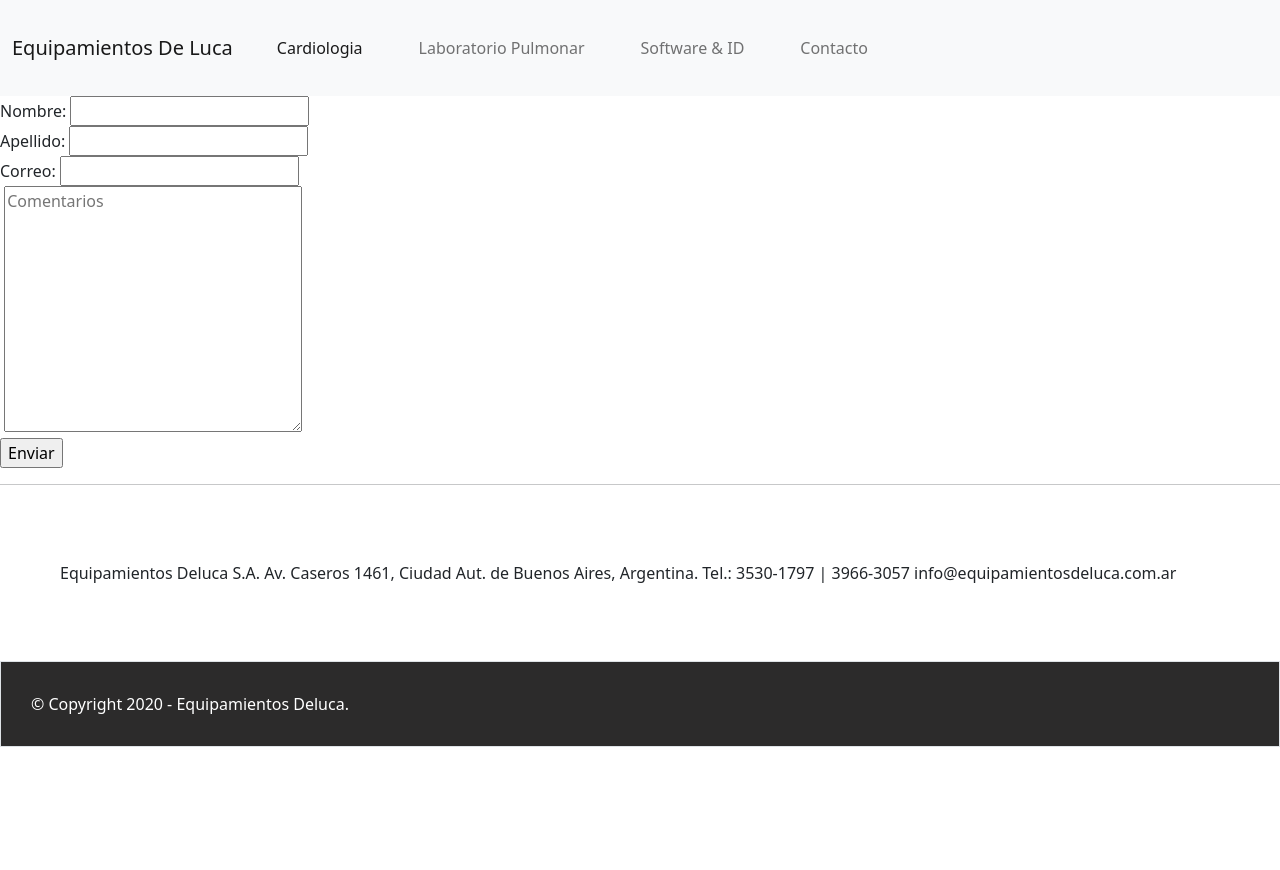
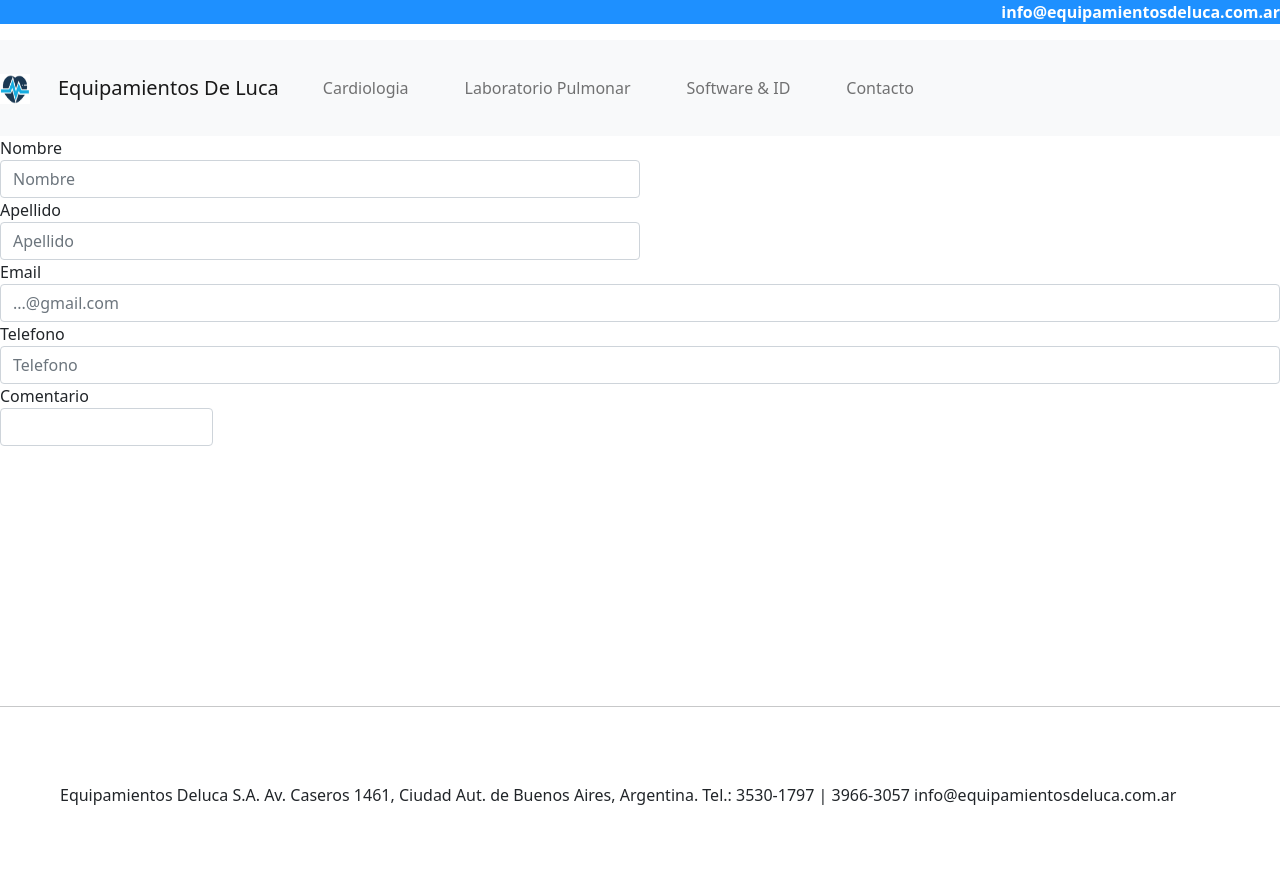
Before and after one commit to NachoRamon/Tercer-entrega-final, a website: page Contacto.html in a window 1280 px wide. Shown: the top 870 px of the page. Before the commit the page ends 800 px from the top, so only its background shows below. Drawn offline with nearby package versions, Linux system fonts and the light colour scheme.

Commit message:
complete el trabajo

```diff
--- a/Contacto.html
+++ b/Contacto.html
@@ -11,7 +11,13 @@
 
 </head>
 <body>
+  <div>
+    <p class="mail">info@equipamientosdeluca.com.ar</p>
+  </div>
     <nav class="navbar navbar-expand-lg navbar-light bg-light">
+      <a class="navbar-brand" href="#">
+        <img src="imagenes/logito.png" width="30" height="30" alt="">
+      </a>
         <div class="container-fluid">
           <a class="navbar-brand" href="index.html">Equipamientos De Luca</a>
           <button class="navbar-toggler" type="button" data-bs-toggle="collapse" data-bs-target="#navbarNav" aria-controls="navbarNav" aria-expanded="false" aria-label="Toggle navigation">
@@ -20,7 +26,7 @@
           <div class="collapse navbar-collapse" id="navbarNav">
             <ul class="navbar-nav">
               <li class="nav-item">
-                <a class="nav-link active" aria-current="page" href="Cardiologia.html">Cardiologia</a>
+                <a class="nav-link" aria-current="page" href="Cardiologia.html">Cardiologia</a>
               </li>
               <li class="nav-item">
                 <a class="nav-link" href="LaboratorioPulmonar.html">Laboratorio Pulmonar</a>
@@ -36,19 +42,33 @@
         </div>
       </nav>
 
-<main>
-
-<form action="">
-    <label for="nombre"> Nombre: </label>
-    <input type="text" name="nombre"><br>
-    <label for="apellido"> Apellido: </label>
-    <input type="text" name="apellido"><br>
-    <label for="correo"> Correo: </label>
-    <input type="email" name="correo" ><br>
-    <label for="comentarios"></label>
-    <textarea name="comentarios" id="" cols="30" rows="10" placeholder="Comentarios"></textarea><br>
-    <input type="submit" value="Enviar">
-</form>
+<main class="principal">
+  <form>
+    <div class="form-row">
+      <div class="form-group col-md-6">
+        <label for="inputEmail4">Nombre</label>
+        <input type="email" class="form-control" id="inputEmail4" placeholder="Nombre">
+      </div>
+      <div class="form-group col-md-6">
+        <label for="inputPassword4">Apellido</label>
+        <input type="password" class="form-control" id="inputPassword4" placeholder="Apellido">
+      </div>
+    </div>
+    <div class="form-group">
+      <label for="inputAddress">Email</label>
+      <input type="text" class="form-control" id="inputAddress" placeholder="...@gmail.com">
+    </div>
+    <div class="form-group">
+      <label for="inputAddress2">Telefono</label>
+      <input type="text" class="form-control" id="inputAddress2" placeholder="Telefono">
+    </div>
+    <div class="form-row">
+      <div class="form-group col-md-2">
+        <label for="inputZip">Comentario</label>
+        <input type="text" class="form-control" id="inputZip">
+      </div>
+    </div>
+  </form>
 
 </main>
 <hr>
@@ -61,7 +81,7 @@
 info@equipamientosdeluca.com.ar
 </p>
     </section>
-    <footer class="border">
+    <footer class="border pie">
         <div> © Copyright 2020 - Equipamientos Deluca. </div>
     </footer>
 </body>
--- a/scss/_clases.scss
+++ b/scss/_clases.scss
@@ -53,6 +53,22 @@
     font-size: 25px;
 }
 
+.mail{
+    background-color: dodgerblue;
+    color: white;
+    font-weight: bold;
+    text-align: right;
+}
+
+.pie{
+    width: 100%;
+    position: sticky;
+}
+
+.principal{
+    height: 554px
+}
+
 /* Extend */
 
 .titulos-secu {
--- a/scss/origen.scss
+++ b/scss/origen.scss
@@ -55,7 +55,6 @@
     background-color: rgb(44, 43, 43);
     color: white;
     padding: 30px;
-    position: relative;
     width: 100%;
 }
 
```
Also changed, not shown: Cardiologia.html (+7 -1 lines), LaboratorioPulmonar.html (+7 -1 lines), index.html (+7 -6 lines), package.json (+118 -2 lines), software.html (+7 -1 lines), css/destino.css, imagenes/logito.png (added), 1 other file.
